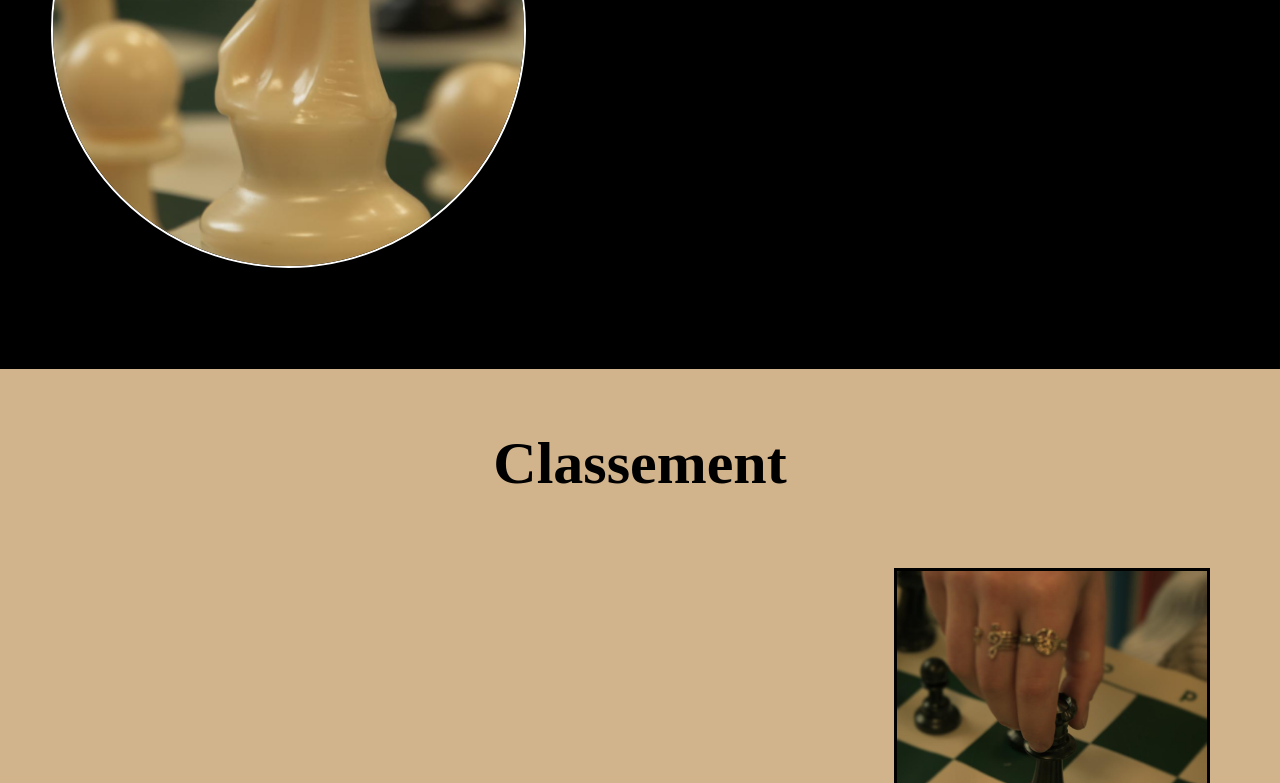
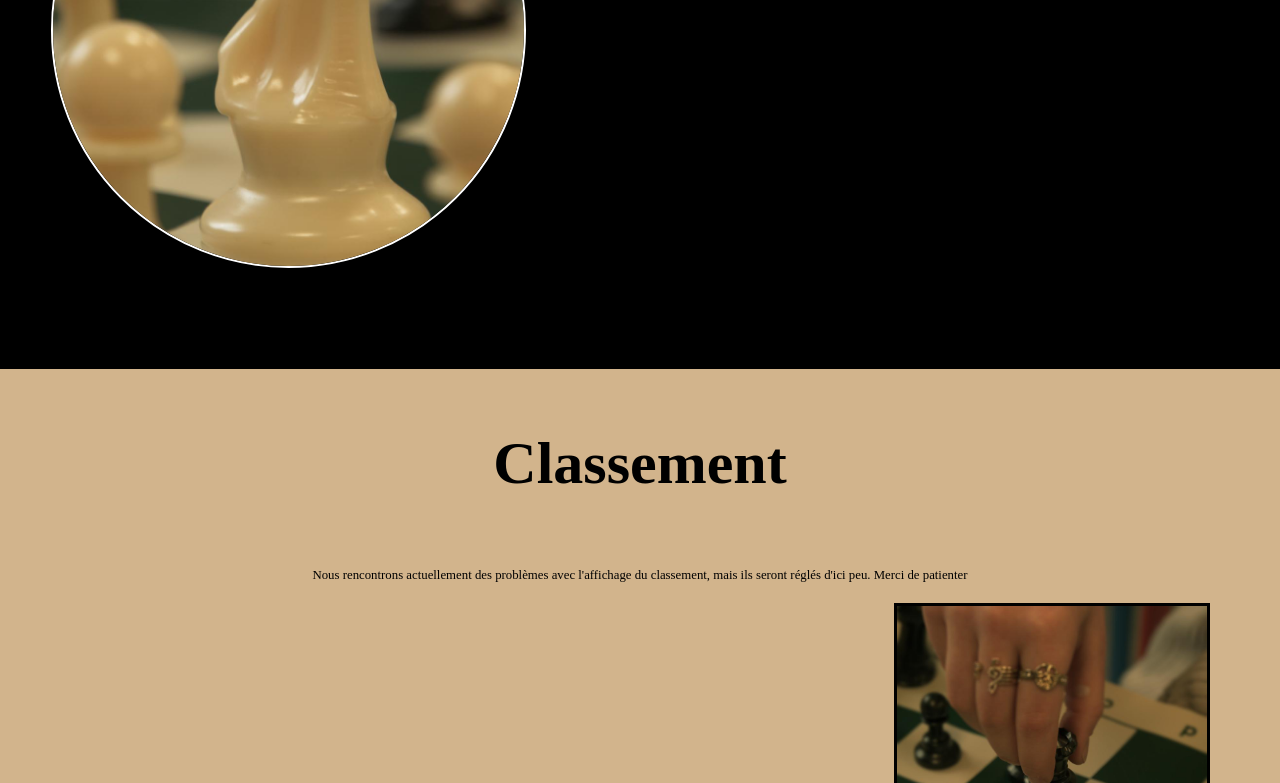
Before and after one commit to LeRecquin/StJo-Chess, a plain HTML site: page index.html in a window 1280 px wide. Shown: the part 547-1330 px from the top of the page. Drawn offline with Linux system fonts and the light colour scheme.

Commit message:
Add quote

```diff
--- a/index.html
+++ b/index.html
@@ -7,6 +7,9 @@
         <meta charset="UTF-8">
         <title> St-Jo Chess </title>
         <meta name="viewport" content="width=device-width, initial-scale=1">
+        <link rel="preconnect" href="https://fonts.googleapis.com">
+        <link rel="preconnect" href="https://fonts.gstatic.com" crossorigin>
+        <link href="https://fonts.googleapis.com/css2?family=Parisienne&display=swap" rel="stylesheet">
     </head>
 
     <body>
@@ -20,13 +23,19 @@
 
             <div class="row">
                 <img src="Elements/Photos/Photo 1.jpeg" class="roundImage">
-                <p> Texte de présentation </p>
+                <p id="importantQuote"> " Aux échecs comme dans la vie : chaque coup compte "</p>
             </div>
 
         </div>
 
         <div id="classement">
             <h1 id="claTitle"> Classement </h1>
+            <div>
+                <p id="claText">
+                    Nous rencontrons actuellement des problèmes avec l'affichage du classement,
+                    mais ils seront réglés d'ici peu. Merci de patienter
+                </p>
+            </div>
             <div id="rightClaImg">
                 <img src="Elements/Photos/Photo 4.jpeg" id="kingMoveImg">
             </div>
--- a/stjochess_style.css
+++ b/stjochess_style.css
@@ -47,6 +47,14 @@ p {
     margin-bottom: 50px;
 }
 
+#importantQuote {
+    font-size: 4vw;
+    font-family: "Parisienne", cursive;
+    font-weight: 400;
+    font-style: normal;
+    text-align: center;
+}
+
 /* Classement */
 #classement {
     flex: 0.33;
@@ -71,6 +79,12 @@ p {
     border: 3px solid black;
     margin-right: 50px;
     margin-bottom: 50px;
+}
+
+#claText  {
+    color: black;
+    text-align: center;
+    margin: 20px;
 }
 
 /* Informations */
```
